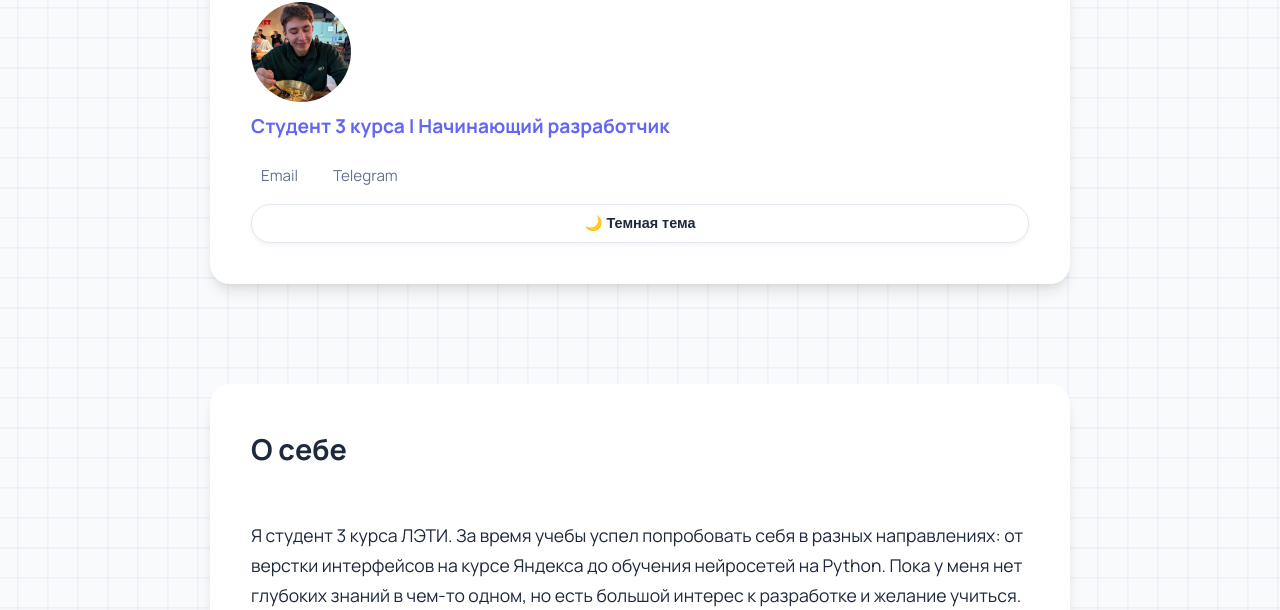
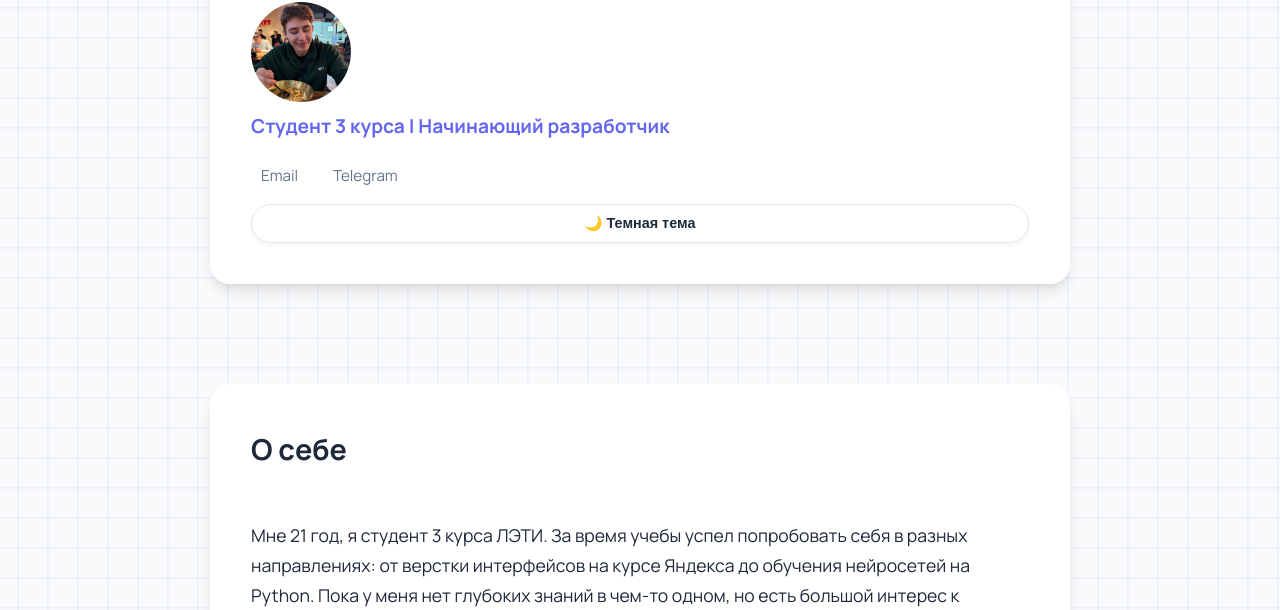
Before and after one commit to halsyyykrut/my-resum, a plain HTML site: page index.html in a window 1280 px wide. Shown: the part 190-800 px from the top of the page. Drawn offline with Linux system fonts and the light colour scheme.

Commit message:
Add files via upload

```diff
--- a/index.html
+++ b/index.html
@@ -41,7 +41,7 @@
 
         <section id="about">
             <h2>О себе</h2>
-            <p>Я студент 3 курса ЛЭТИ. За время учебы успел попробовать себя в разных направлениях: от верстки интерфейсов на курсе Яндекса до обучения нейросетей на Python. Пока у меня нет глубоких знаний в чем-то одном, но есть большой интерес к разработке и желание учиться.</p>
+            <p>Мне 21 год, я студент 3 курса ЛЭТИ. За время учебы успел попробовать себя в разных направлениях: от верстки интерфейсов на курсе Яндекса до обучения нейросетей на Python. Пока у меня нет глубоких знаний в чем-то одном, но есть большой интерес к разработке и желание учиться.</p>
             <p>Также активно занимаюсь спортом: играю в волейбольной команде, бегаю, веду активный и здоровый образ жизни.</p>
         </section>
 
```
